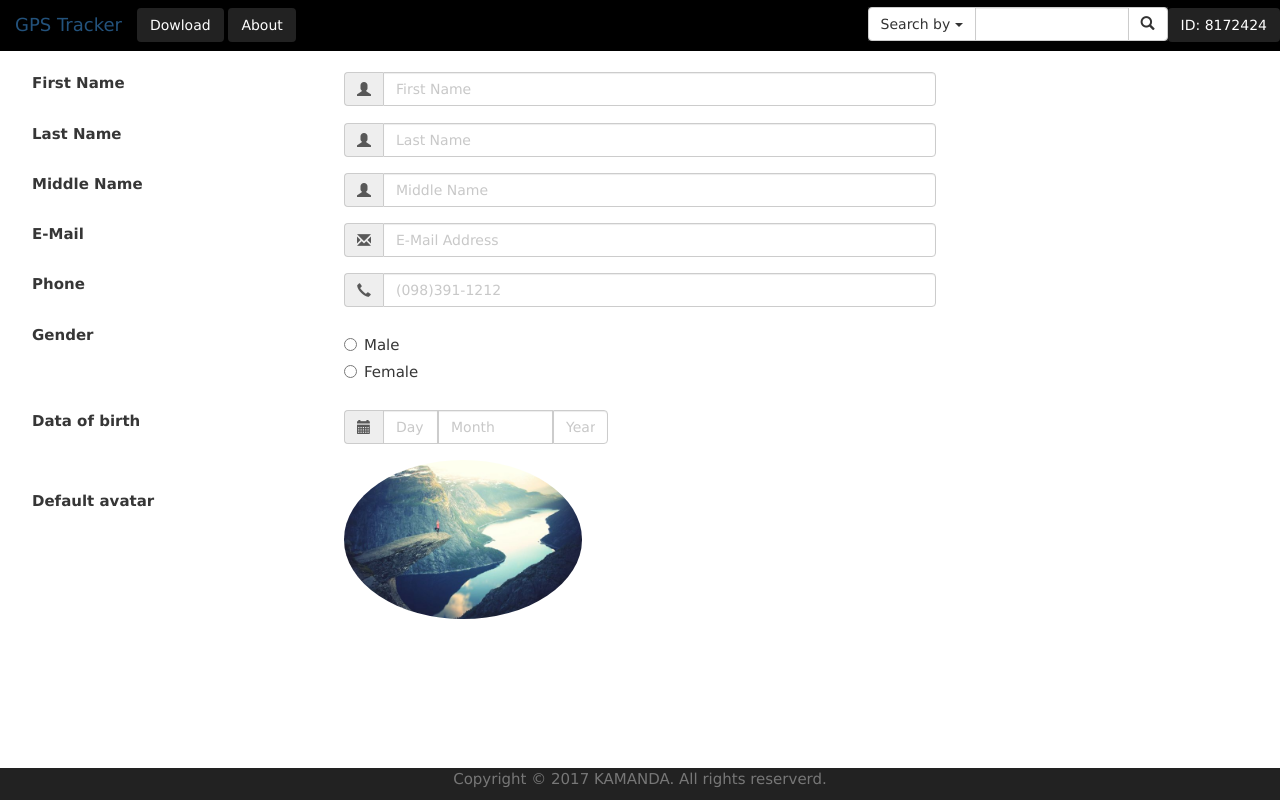
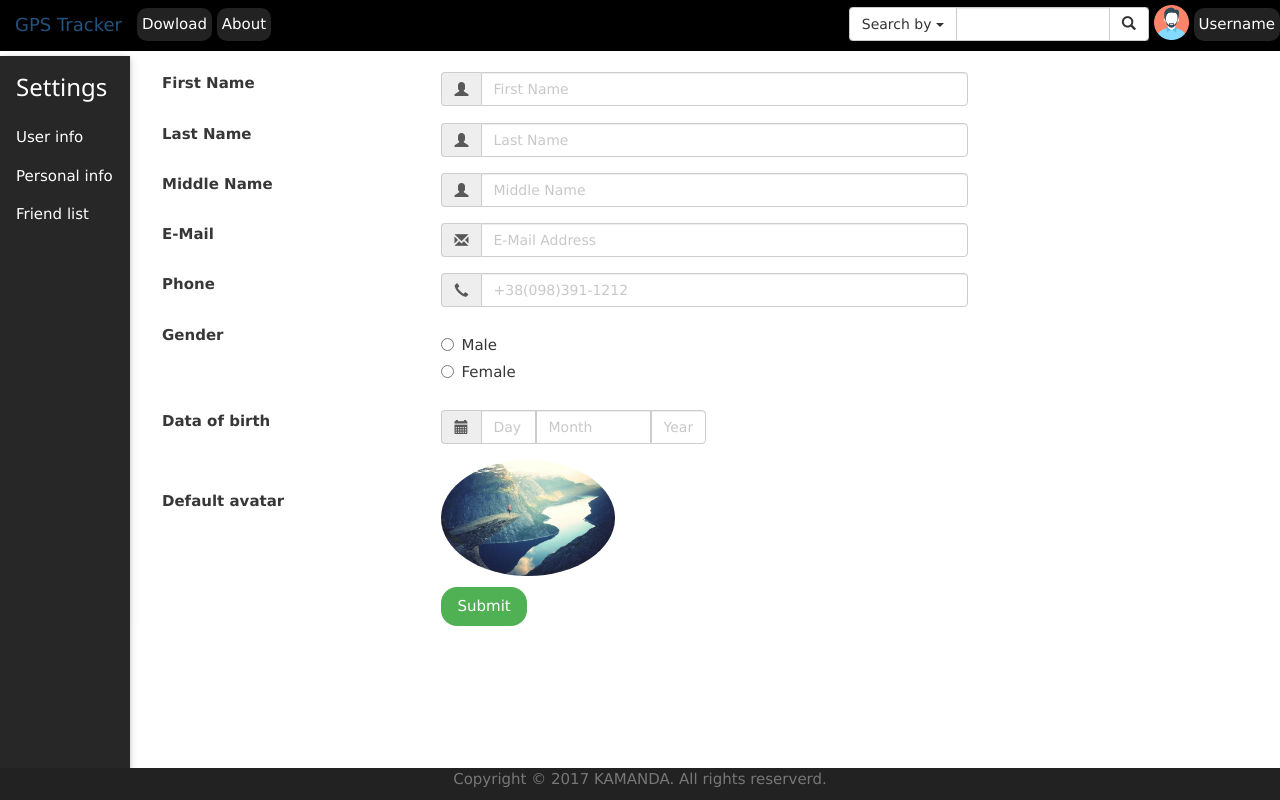
Before and after one commit to SADYaTTeam/GpsTracker2017, a PHP site: page /settings.html in a window 1280 px wide. Run offline with PHP 8.4, Linux system fonts and the light colour scheme.

Commit message:
Fix about.html, error with login button, error with shadows, change settings.html, add picture to user cabinet

```diff
--- a/GpsTracker.Site/css/style.css
+++ b/GpsTracker.Site/css/style.css
@@ -13,6 +13,8 @@
     color: white;
     border-radius: 10px;
     border: none;
+    padding: 5px;
+    margin-top: 8px;
   }
 
   .btn-black:hover {
@@ -20,8 +22,11 @@
     color: white;
   }
 
-    .btn:active {
-      color: white;
+#current_user {
+  width: 35px;
+  height: 35px;
+  margin-top: -10px;
+  margin-left: 5px;
 }
 
   #settings_panel {
@@ -44,7 +49,6 @@
     height: 89%;
   }
 
-
   #login_panel {
     position: fixed;
     height: 145px;
@@ -53,7 +57,6 @@
     z-index: 100;
     right: 0;
   }
-
 
   .panel {
     z-index: 100;
@@ -68,13 +71,14 @@
   #about_panel {
     z-index: 100;
     position: absolute;
+    min-width: 770px;
     top: 8%;
     width: 55%;
-      height: 55%;
+    height: 38%;
     left: 23%;
     opacity: 0.9;
+    min-height: 270px;
   }
-
 
   .circle {
     height: 35px;
@@ -95,6 +99,7 @@
     border: none;
     width: 100%;
   }
+
   #user_info {
     position: fixed;
     height: 270px;
--- a/GpsTracker.Site/settings.html
+++ b/GpsTracker.Site/settings.html
@@ -29,10 +29,11 @@
         <a class="navbar-brand" href="index.html">GPS Tracker</a>
       </div>
       <div id="navbar" class="navbar-collapse collapse">
-        <a href="#about"><button class="btn btn-black navbar-btn">Dowload</button></a>
-        <a><button class="btn btn-black navbar-btn" data-toggle="collapse" data-target="#about_panel">About</button></a>
+        <a href="#about"><button class="btn-black">Dowload</button></a>
+        <a><button class="btn-black" data-toggle="collapse" data-target="#about_panel">About</button></a>
         <div class="nav navbar-nav navbar-right">
-          <button class="btn btn-black navbar-btn" data-toggle="collapse" data-target="#user_panel">ID: 8172424</button>
+          <img src="boy.png" id="current_user">
+          <button class="btn-black" data-toggle="collapse" data-target="#user_panel">Username</button>
         </div>
         <div class="input-group nav navbar-nav navbar-right navbar-inverse align-middle" style="width: 300px;margin-top: 7px">
           <div class="input-group-btn search-panel">
@@ -74,11 +75,14 @@
 
   <div class="w3-conrainer w3-white collapse panel" id="about_panel">
     <div class="w3-twothird w3-container">
-      <h2>Over 25 Years Of Experience</h2>
-      <p>Founded in 1991, TomTom has grown from a Dutch-based start-up company into a leading multi-national, global brand with products sold to customers across various markets reaching over 800 million people around the world every day.</p>
-      <h2>Global Coverage</h2>
-      <p>We have one of the most extensive digital map databases with a portfolio of 14 trillion data points reaching more than 4 billion people worldwide.  To create and maintain our various products and services, we process billions of data points every
-        day on a truly global scale.</p>
+      <div class="w3-conrainer w3-row">
+        <h2>1 month of experience</h2>
+        <p>Founded in 2017, the team consisting of: Chuiko Sergey,Svityi Andrii, Susulovskyi Taras and Darya Boychuk started the project  "GPS navigator".</p>
+      </div>
+      <div class="w3-conrainer w3-row">
+        <h2>Result</h2>
+        <p>We have created a web based solution for tracking the position of the device, viewing and monitoring of the traversed path of movement.</p>
+      </div>
     </div>
     <div class="w3-third w3-container">
       <h2>Brand Assets</h2>
@@ -117,13 +121,14 @@
 
 
   <div id="settings_panel">
-   <!-- <div class="w3-sidebar w3-bar-block w3-card-2" style="width:130px;background-color: #222222; color: white">
+    <div class="w3-sidebar w3-bar-block w3-card-2" style="width:130px;background-color: #222222; color: white">
       <h3 class="w3-bar-item">Settings</h3>
+      <button class="w3-bar-item w3-button tablink" onclick="openLink(event, 'Right')">User info</button>
       <button class="w3-bar-item w3-button tablink" onclick="openLink(event, 'Zoom')">Personal info</button>
-      <button style="display: none" class="w3-bar-item w3-button tablink" onclick="openLink(event, 'Left')">Devices</button>
+      <button class="w3-bar-item w3-button tablink" onclick="openLink(event, 'Left')">Friend list</button>
     </div>
--->
-    <div style="background-color: white">
+
+    <div style="background-color: white; margin-left: 130px">
 
       <div id="Zoom" class="w3-container city w3-animate-opacity">
         <div class="w3-row w3-margin-top">
@@ -177,7 +182,7 @@
           <div class="w3-half w3-container">
             <div class="input-group">
               <span class="input-group-addon"><i class="glyphicon glyphicon-earphone"></i></span>
-              <input name="phone" placeholder="(098)391-1212" class="form-control" type="text">
+              <input name="phone" placeholder="+38(098)391-1212" class="form-control" type="text">
             </div>
           </div>
         </div>
@@ -209,14 +214,53 @@
             <label class="control-label">Default avatar</label>
           </div>
           <div class="w3-quarter w3-container">
-            <img src="avatar.jpg" class="w3-circle" alt="Norway" style="width:85%">
+            <img src="avatar.jpg" class="w3-circle" alt="Norway" style="width:70%">
+          </div>
+        </div>
+        <div class="w3-row w3-margin-top">
+          <div class="w3-quarter w3-container">
+          </div>
+          <div class="w3-half w3-container">
+            <button class="w3-button w3-green w3-left w3-round-xlarge w3-hover-green">Submit</button>
           </div>
         </div>
       </div>
       <div id="Left" class="w3-container city w3-animate-left" style="display:none">
-        <h2>Devices</h2>
+        <h2>Friends</h2>
+      </div>
+      <div id="Right" class="w3-container city w3-animate-right" style="display:none">
+        <div class="w3-row w3-margin-top">
+          <div class="w3-quarter w3-container">
+            <label class="control-label">Username</label>
+          </div>
+          <div class="w3-half w3-container">
+            <div class="input-group">
+              <span class="input-group-addon"><i class="glyphicon glyphicon-user"></i></span>
+              <input name="username" placeholder="Username" class="form-control" type="text">
+            </div>
+          </div>
+        </div>
+        <div class="w3-row w3-margin-top">
+          <div class="w3-quarter w3-container">
+            <label class="control-label">Password</label>
+          </div>
+          <div class="w3-half w3-container">
+            <div class="input-group">
+              <span class="input-group-addon"><i class="glyphicon glyphicon-lock"></i></span>
+              <input name="upassword" placeholder="Password" class="form-control" type="text">
+            </div>
+          </div>
+        </div>
+        <div class="w3-row w3-margin-top">
+          <div class="w3-quarter w3-container">
+          </div>
+          <div class="w3-half w3-container">
+            <button class="w3-button w3-green w3-left w3-round-xlarge w3-hover-green">Submit</button>
+          </div>
+        </div>
       </div>
     </div>
+  </div>
   </div>
   <script>
     function openLink(evt, animName) {
```
Also changed, not shown: GpsTracker.Site/index.html (+17 -14 lines), GpsTracker.Site/user.html (+12 -8 lines), GpsTracker.Site/boy.png (added). Lines whose indentation alone changed are shown as unchanged.
